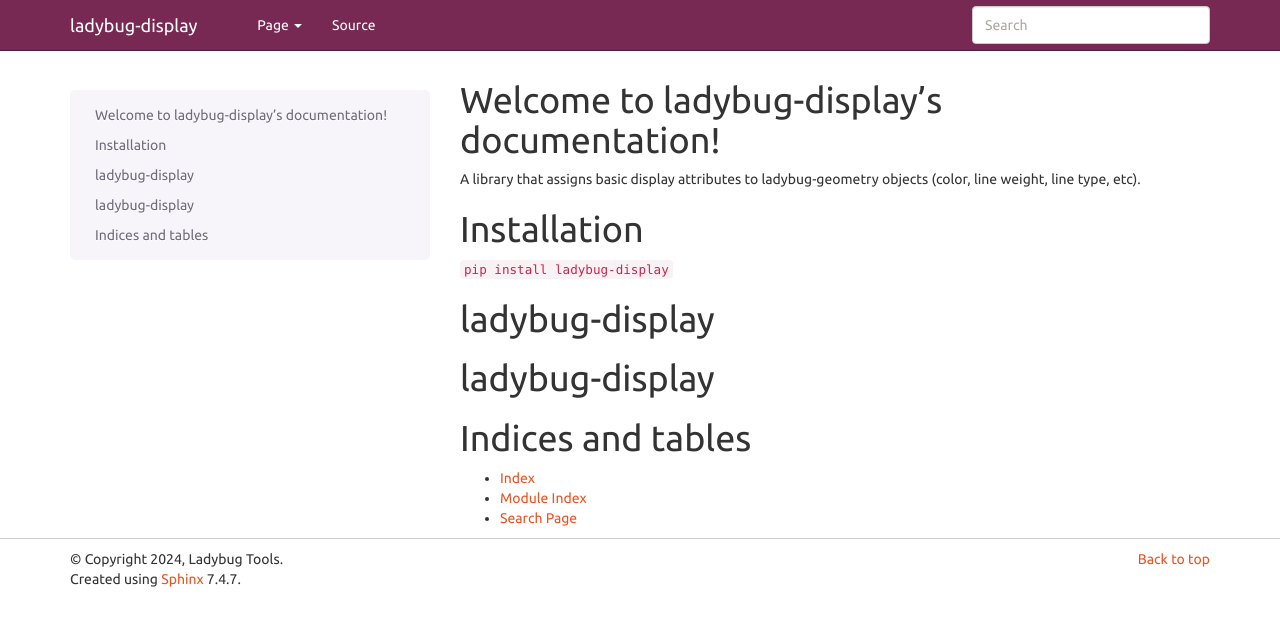
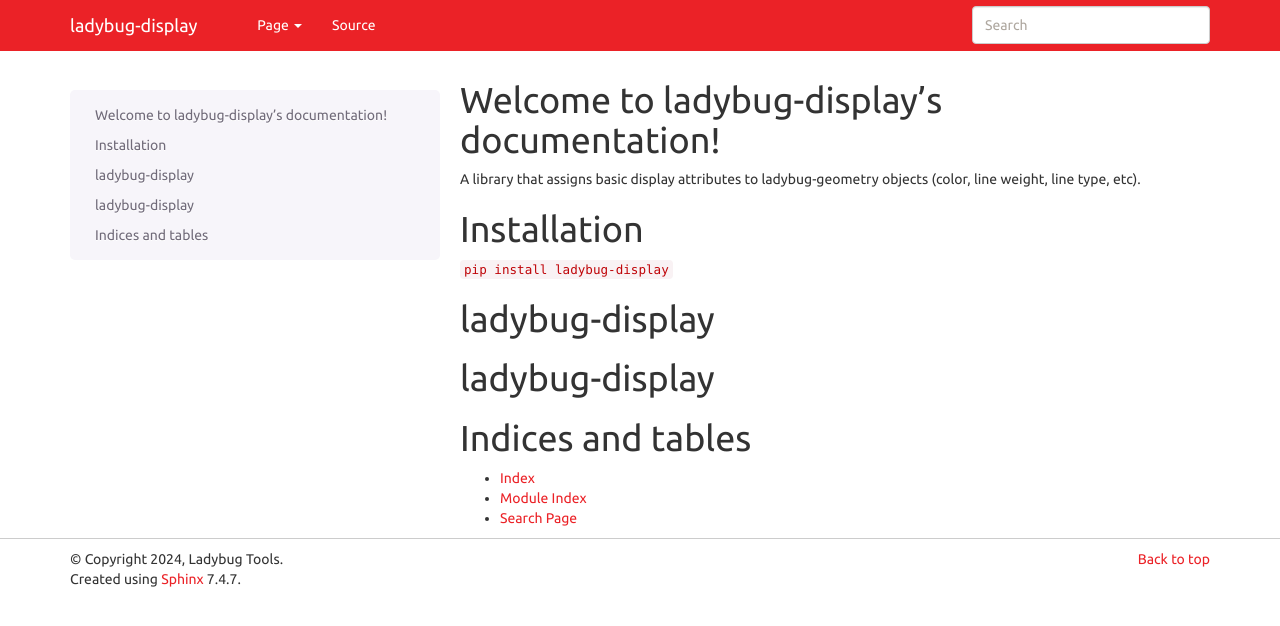
Before and after one commit to ladybug-tools/ladybug-display, a Sphinx documentation site: the page built from docs/index.rst, in a window 1280 px wide. Shown: the top 626 px of the page. Built offline with Sphinx 7.4.7, drawn with Linux system fonts in a browser that asks for light colours; nearby versions of some CDN libraries; library files that are not in the unit come from our copies; formulas are drawn with MathJax 3; pages that are not in the unit, such as notebooks, are missing from menus.

```diff
--- a/docs/_static/custom.css
+++ b/docs/_static/custom.css
@@ -5,44 +5,61 @@
  * Sphinx stylesheet -- Bootstrap theme.
  */
 
+/* Overwrite colors */
+div.navbar-inverse {
+  background-color: #EB2227;
+  border-color: #EB2227;
+}
+a {
+  color: #EB2227;
+}
+a:visited {
+  color: #Bf0408;
+}
+code {
+  color: #Bf0408;
+}
+div.bs-sidenav a {
+  color: #333333;
+}
 
-/* The code below is based on the bootstrap website sidebar */
+/* Prevent top nav from blocking docs */
+div.navbar-fixed-top {
+  position: absolute;
+}
 
+/* Indent the side nav when in mobile mode */
+@media screen and (min-width: 0px) {
+  div.bs-sidenav ul {
+    margin-bottom: 0;
+    padding-left: 5px;
+    list-style: none;
+  }
+}
 
-/* Show and affix the side nav when space allows it */
+/* Widen and de-indent the side nav when space is restricted */
 @media screen and (min-width: 992px) {
   .bs-sidenav .nav > .active > ul {
     display: block;
   }
   div.bs-sidenav ul {
     margin-bottom: 0;
+    padding-left: 0px;
+    list-style: none;
+  }
+  .bs-sidenav {
+    width: 300px;
+  }
+}
+
+/* Slightly indent the side nav when space allows it */
+@media screen and (min-width: 1200px) {
+  div.bs-sidenav ul {
+    margin-bottom: 0;
     padding-left: 5px;
     list-style: none;
   }
-  div.bs-sidenav a {
-    color: #333333;
-  }
-  /* Widen the fixed sidenav */
-  .bs-sidenav.affix,
-  .bs-sidenav.affix-bottom {
-    width: 292px;
-  }
-  .bs-sidenav.affix {
-    position: fixed; /* Undo the static from mobile first approach */
-  }
-  .bs-sidenav.affix-bottom {
-    position: absolute; /* Undo the static from mobile first approach */
-  }
-  .bs-sidenav.affix-bottom .bs-sidenav,
-  .bs-sidenav.affix .bs-sidenav {
-    margin-top: 0;
-    margin-bottom: 0;
+  .bs-sidenav {
+    width: 370px;
   }
 }
-@media screen and (min-width: 1200px) {
-  /* Widen the fixed sidenav again */
-  .bs-sidenav.affix-bottom,
-  .bs-sidenav.affix {
-    width: 360px;
-  }
-}
--- a/docs/conf.py
+++ b/docs/conf.py
@@ -16,6 +16,10 @@ import os
 import sys
 import re
 import datetime
+
+# The theme to use for HTML and HTML Help pages
+import sphinx_bootstrap_theme
+
 now = datetime.datetime.now()
 sys.path.insert(0, os.path.abspath('../'))
 
@@ -71,7 +75,7 @@ master_doc = 'index'
 #
 # This is also used if you do content translation via gettext catalogs.
 # Usually you set "language" from the command line for these cases.
-language = None
+language = 'en'
 
 # List of patterns, relative to source directory, that match files and
 # directories to ignore when looking for source files.
@@ -81,13 +85,10 @@ exclude_patterns = []
 # The name of the Pygments (syntax highlighting) style to use.
 pygments_style = None
 
+# hide the class names in the nav bar
+toc_object_entries_show_parents = 'hide'
 
 # -- Options for HTML output -------------------------------------------------
-
-# The theme to use for HTML and HTML Help pages.  See the documentation for
-# a list of builtin themes.
-#
-import sphinx_bootstrap_theme
 
 # html_theme = 'alabaster'
 html_theme = 'bootstrap'
@@ -125,6 +126,7 @@ html_theme_options = {
 # relative to this directory. They are copied after the builtin static files,
 # so a file named "default.css" will overwrite the builtin "default.css".
 html_static_path = ['_static']
+html_css_files = ['custom.css']
 
 # Custom sidebar templates, must be a dictionary that maps document names
 # to template names.
@@ -596,7 +598,8 @@ def update_doc_index(proj_folder, lib_name):
         with open(os.path.join(proj_folder, "index.rst"), 'w') as index_file:
             text = index_file.write(text_updated)
     else:
-        print("[CLI doc\\index]: index.rst update not possible - content format cannot be recognized.")
+        print("[CLI doc\\index]: index.rst update not possible - content \
+              format cannot be recognized.")
         return -1
 
     return 1
@@ -607,13 +610,3 @@ if custom_cli_docs:
     create_cli_files()
 
 # -----------------------------------------------------------------------------
-
-
-def setup(app):
-    """Run custom code with access to the Sphinx application object
-    Args:
-        app: the Sphinx application object
-    """
-
-    # Add bootstrap theme custom stylesheet
-    app.add_css_file("custom.css")
```
Also changed, not shown: README.md (+3 -0 lines), dev-requirements.txt (+12 -17 lines), 2 other files.
